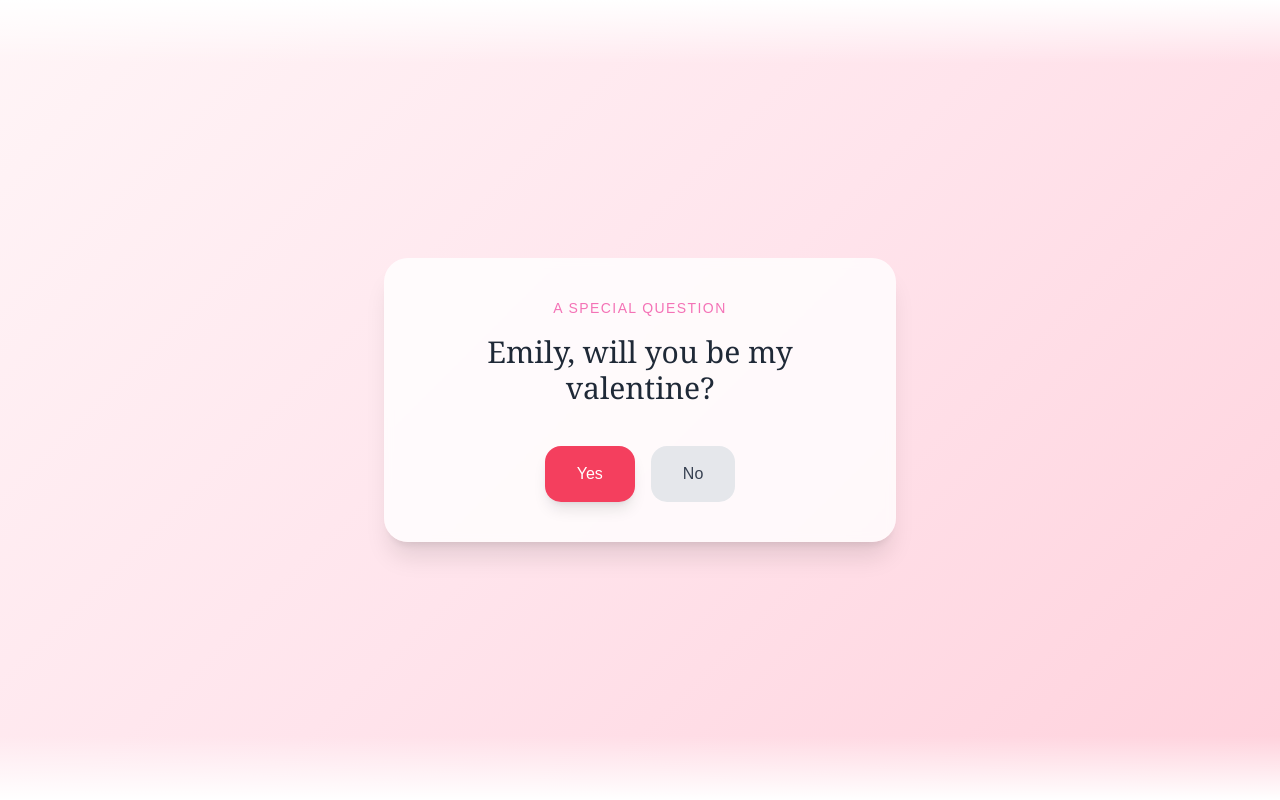
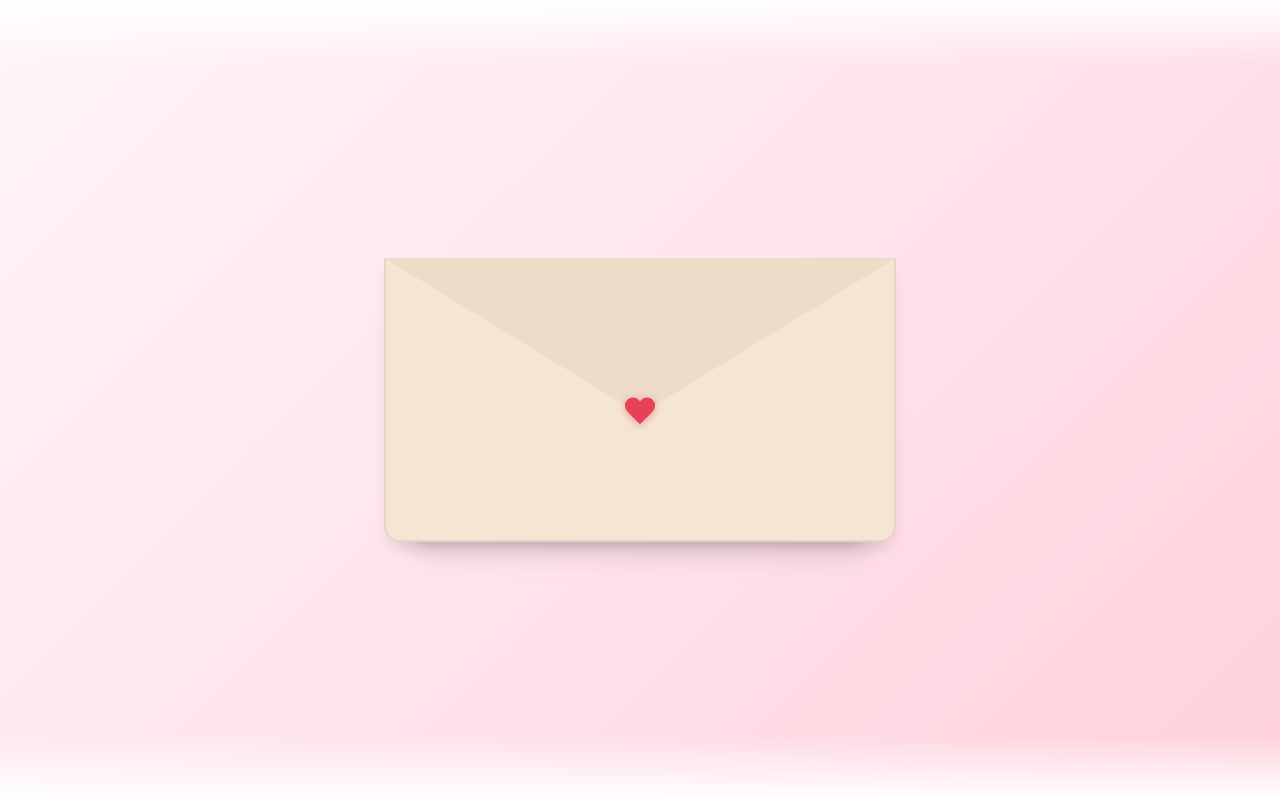
Before and after one commit to Z1pPMystiC/Z1pPMystiC.github.io, a Next.js app: page /valentines in a window 1280 px wide. Built offline with nearby package versions, Linux system fonts and the light colour scheme.

Commit message:
feat: add envelope

```diff
--- a/app/globals.css
+++ b/app/globals.css
@@ -25,3 +25,22 @@ body {
     text-wrap: balance;
   }
 }
+
+/* Valentines envelope animations */
+@keyframes flapOpen {
+  0% {
+    transform: rotateX(0deg);
+  }
+  100% {
+    transform: rotateX(150deg);
+  }
+}
+
+@keyframes envelopeDrop {
+  0% {
+    transform: translateY(0);
+  }
+  100% {
+    transform: translateY(160dvh);
+  }
+}
--- a/app/valentines/page.tsx
+++ b/app/valentines/page.tsx
@@ -1,35 +1,171 @@
+"use client";
+
 import Link from "next/link";
+import { useState } from "react";
 import { ValentinesBackground } from "../components/ValentinesBackground";
 
-const PINK_GRADIENT = "linear-gradient(135deg, #fff5f7 0%, #ffe4ec 50%, #ffd1dc 100%)";
+const PINK_GRADIENT =
+  "linear-gradient(135deg, #fff5f7 0%, #ffe4ec 50%, #ffd1dc 100%)";
+
+type Phase = "closed" | "opening" | "open" | "done";
 
 export default function ValentinesPage() {
+  const [phase, setPhase] = useState<Phase>("closed");
+
+  function handleHeartClick() {
+    if (phase !== "closed") return;
+    setPhase("opening");
+    setTimeout(() => setPhase("done"), 5000);
+  }
+
+  // Only drop AFTER the flap is fully open
+  const dropStyle =
+  phase === "open"
+    ? { animation: "envelopeDrop 20s cubic-bezier(0.25, 0.8, 0.25, 1) 0.05s forwards" }
+    : {};
+
   return (
     <>
       <ValentinesBackground gradient={PINK_GRADIENT} />
-      <div className="min-h-screen flex flex-col items-center justify-center p-6">
-        <div className="max-w-lg w-full bg-white/80 backdrop-blur-sm rounded-3xl shadow-xl p-10 text-center">
-          <p className="text-pink-400 text-sm font-medium tracking-widest uppercase mb-4">
+      <div
+        className="flex flex-col items-center justify-center p-6"
+        style={{ minHeight: "100dvh" }}
+      >
+        <div className="relative max-w-lg w-full">
+          {/* Envelope flap */}
+          {phase !== "done" && (
+            <div
+              className="absolute"
+              style={{
+                top: 0,
+                left: 0,
+                right: 0,
+                height: "55%",
+                // Keep flap visible above the card/body while dropping
+                zIndex: phase === "open" ? 5 : 15,
+                ...dropStyle,
+              }}
+            >
+              <button
+                onClick={handleHeartClick}
+                aria-label="Open envelope"
+                className="focus:outline-none absolute inset-0"
+                style={{
+                  transformOrigin: "top center",
+                  // Play the opening animation only during "opening"
+                  animation:
+                    phase === "opening"
+                      ? "flapOpen 0.6s ease-in-out forwards"
+                      : undefined,
+                  // After animation ends, lock flap in fully-open pose
+                  transform: phase === "open" ? "rotateX(180deg)" : undefined,
+                  cursor: phase === "closed" ? "pointer" : "default",
+                  background: "none",
+                  border: "none",
+                  padding: 0,
+                }}
+                onAnimationEnd={(e) => {
+                  if (e.animationName === "flapOpen" && phase === "opening") {
+                    setPhase("open");
+                  }
+                }}
+              >
+                {/* Triangle — base at top, tip pointing down */}
+                <div
+                  style={{
+                    width: "100%",
+                    height: "100%",
+                    backgroundColor: "#ecdcc8",
+                    clipPath: "polygon(0 0, 100% 0, 50% 100%)",
+                  }}
+                />
+
+                {/* Heart seal at triangle tip */}
+                <div
+                  style={{
+                    position: "absolute",
+                    bottom: -14,
+                    left: "50%",
+                    transform: "translate(-50%, 0)",
+                    width: 32,
+                    height: 30,
+                    filter: "drop-shadow(0 2px 4px rgba(200,0,0,0.3))",
+                  }}
+                >
+                  {/* Left half */}
+                  <div
+                    style={{
+                      position: "absolute",
+                      top: 0,
+                      left: 0,
+                      width: 16,
+                      height: 26,
+                      background: "#e84057",
+                      borderRadius: "16px 16px 0 0",
+                      transform: "rotate(45deg)",
+                      transformOrigin: "100% 100%",
+                    }}
+                  />
+                  {/* Right half */}
+                  <div
+                    style={{
+                      position: "absolute",
+                      top: 0,
+                      left: 16,
+                      width: 16,
+                      height: 26,
+                      background: "#e84057",
+                      borderRadius: "16px 16px 0 0",
+                      transform: "rotate(-45deg)",
+                      transformOrigin: "0% 100%",
+                    }}
+                  />
+                </div>
+              </button>
+            </div>
+          )}
+
+          {/* Question card */}
+          <div
+            className="w-[92%] mx-auto bg-white rounded-3xl shadow-xl px-6 py-6 sm:p-10 text-center"
+            style={{ position: "relative", zIndex: 8 }}
+          >
+            <p className="text-pink-400 text-sm font-medium tracking-widest uppercase mb-2 sm:mb-4">
               A special question
             </p>
-          <h1 className="text-2xl sm:text-3xl font-thin font-serif text-gray-800 mb-10 leading-relaxed">
+            <h1 className="text-2xl sm:text-3xl font-thin font-serif text-gray-800 mb-5 sm:mb-10 leading-relaxed">
               Emily, will you be my valentine?
             </h1>
-          <div className="flex flex-col sm:flex-row gap-4 justify-center">
+            <div className="flex flex-row gap-3 sm:gap-4 justify-center">
               <Link
                 href="/puzzle"
-              className="px-8 py-4 bg-rose-500 hover:bg-rose-600 text-white font-medium rounded-2xl shadow-lg hover:shadow-xl transition-all duration-300 hover:scale-105"
+                className="px-8 py-3 sm:py-4 bg-rose-500 hover:bg-rose-600 text-white font-medium rounded-2xl shadow-lg hover:shadow-xl transition-all duration-300 hover:scale-105"
               >
                 Yes
               </Link>
               <Link
                 href="/rejected"
-              className="px-8 py-4 bg-gray-200 hover:bg-gray-300 text-gray-700 font-medium rounded-2xl transition-all duration-300 hover:scale-105"
+                className="px-8 py-3 sm:py-4 bg-gray-200 hover:bg-gray-300 text-gray-700 font-medium rounded-2xl transition-all duration-300 hover:scale-105"
               >
                 No
               </Link>
             </div>
           </div>
+
+          {/* Envelope body — drops together with flap */}
+          {phase !== "done" && (
+            <div
+              className="absolute inset-0 rounded-b-2xl"
+              style={{
+                backgroundColor: "#f5e6d3",
+                border: "2px solid #e8d5c0",
+                boxShadow: "0 10px 15px -3px rgba(0,0,0,0.1)",
+                zIndex: 12,
+                ...dropStyle,
+              }}
+            />
+          )}
+        </div>
       </div>
     </>
   );
```
Lines whose indentation alone changed are shown as unchanged.
